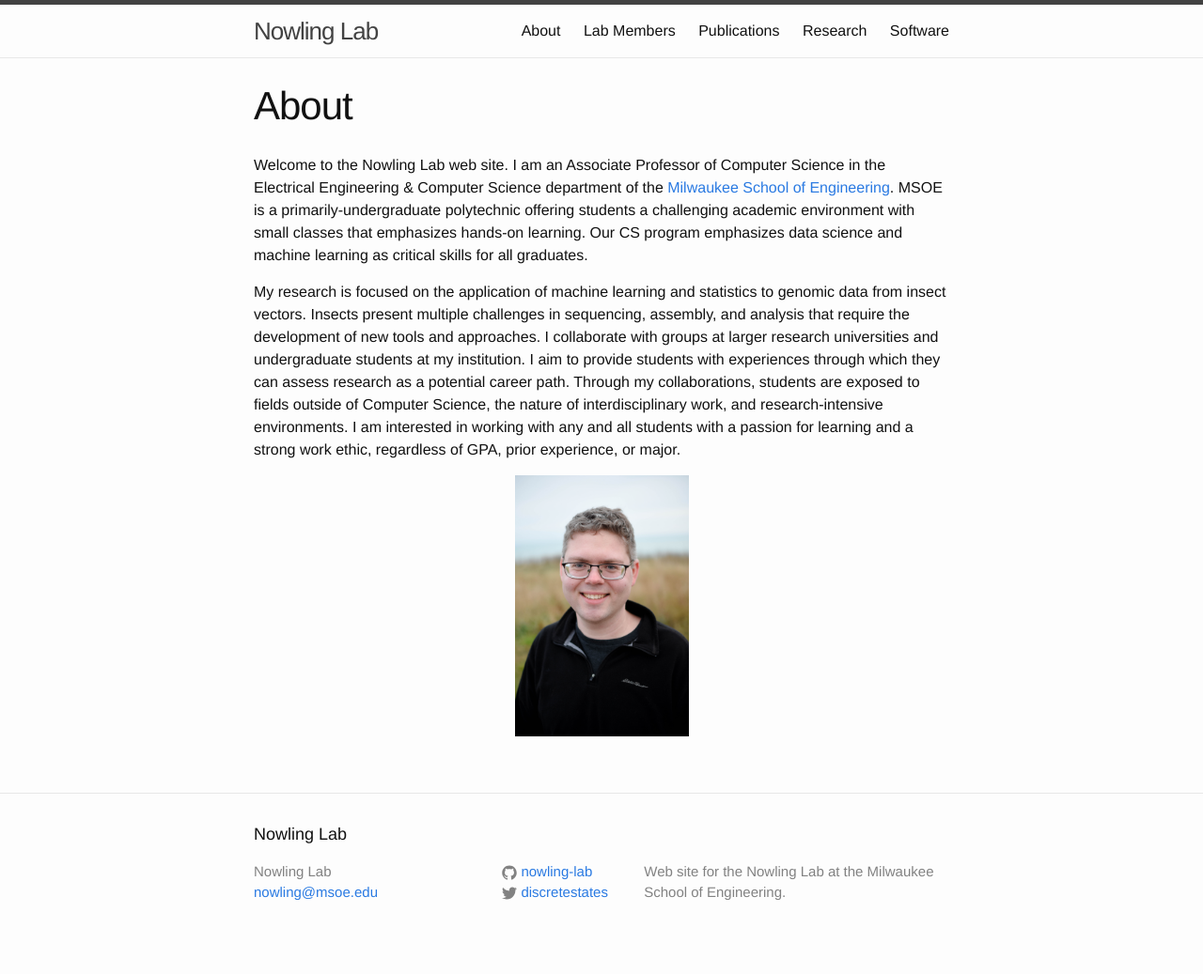
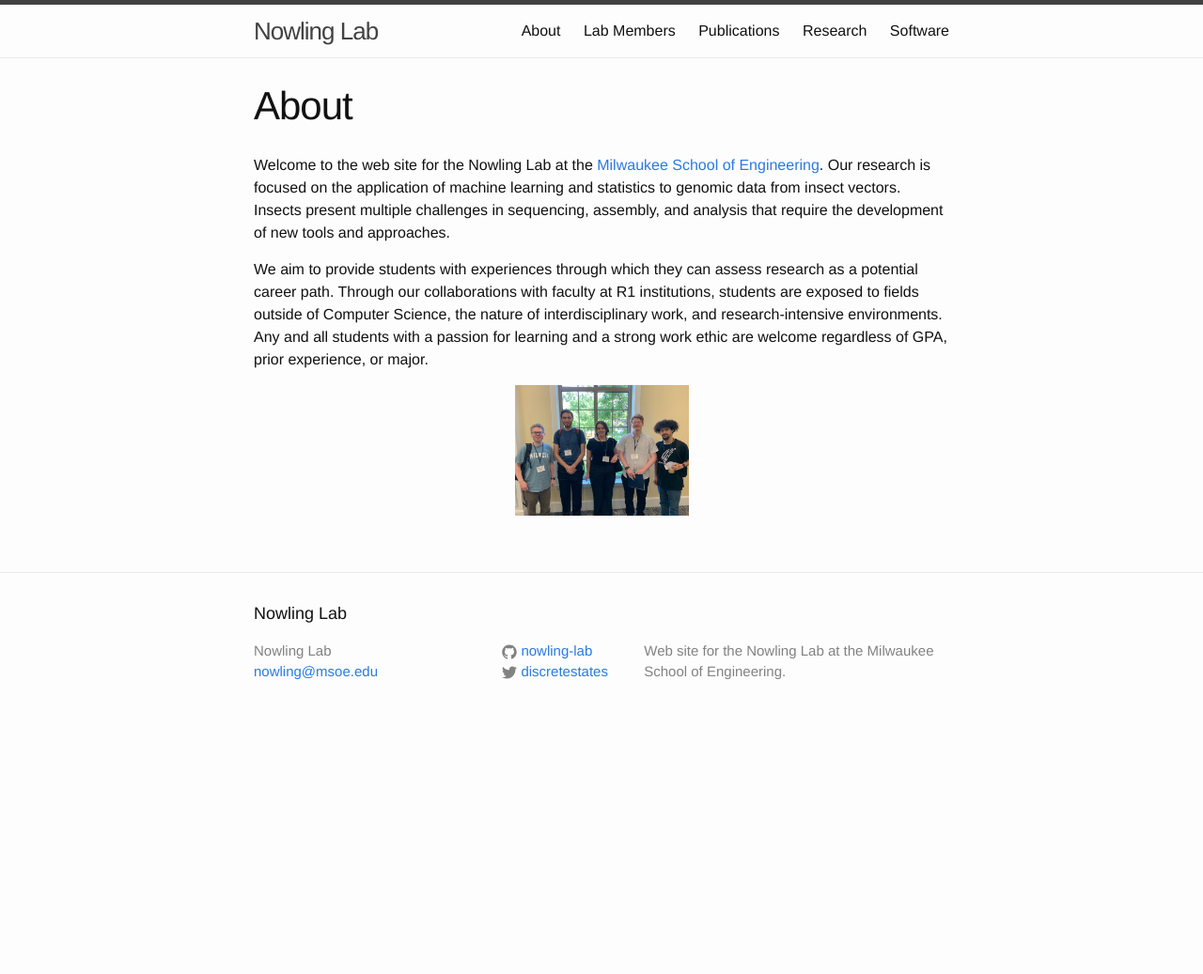
Before and after one commit to nowling-lab/nowling-lab.github.io, a Jekyll site: the page built from index.md, in a window 1280 px wide. Shown: the whole page at 94% size. Built offline with Jekyll 4.4.1, drawn with Linux system fonts in a browser that asks for light colours; after the commit the page ends 900 px from its top, so only the background shows below that.

Commit message:
Update about text and photo

```diff
--- a/index.md
+++ b/index.md
@@ -2,8 +2,8 @@
 layout: page
 title: About
 ---
-Welcome to the Nowling Lab web site.  I am an Associate Professor of Computer Science in the Electrical Engineering & Computer Science department of the [Milwaukee School of Engineering](https://www.msoe.edu).  MSOE is a primarily-undergraduate polytechnic offering students a challenging academic environment with small classes that emphasizes hands-on learning.  Our CS program emphasizes data science and machine learning as critical skills for all graduates.
+Welcome to the web site for the Nowling Lab at the [Milwaukee School of Engineering](https://www.msoe.edu). Our research is focused on the application of machine learning and statistics to genomic data from insect vectors.  Insects present multiple challenges in sequencing, assembly, and analysis that require the development of new tools and approaches.
 
-My research is focused on the application of machine learning and statistics to genomic data from insect vectors.  Insects present multiple challenges in sequencing, assembly, and analysis that require the development of new tools and approaches.  I collaborate with groups at larger research universities and undergraduate students at my institution.  I aim to provide students with experiences through which they can assess research as a potential career path.  Through my collaborations, students are exposed to fields outside of Computer Science, the nature of interdisciplinary work, and research-intensive environments.  I am interested in working with any and all students with a passion for learning and a strong work ethic, regardless of GPA, prior experience, or major.
+We aim to provide students with experiences through which they can assess research as a potential career path.  Through our collaborations with faculty at R1 institutions, students are exposed to fields outside of Computer Science, the nature of interdisciplinary work, and research-intensive environments.  Any and all students with a passion for learning and a strong work ethic are welcome regardless of GPA, prior experience, or major.
 
-<center><img src="/images/photos/nowling.jpg" width="25%" height="25%" /></center>
+<center><img src="/images/photos/ags2023.jpg" width="25%" height="25%" /></center>
```
Also changed, not shown: images/photos/ags2023.jpg (added).
